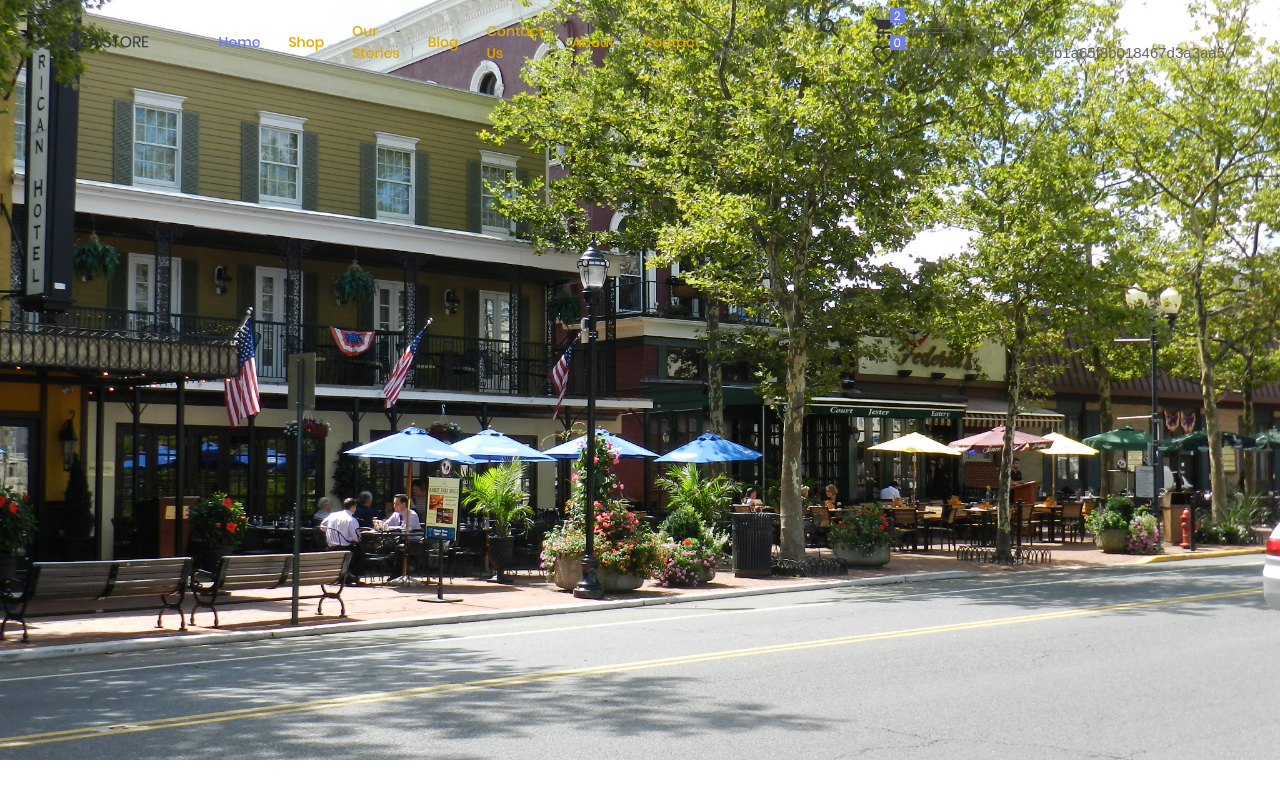
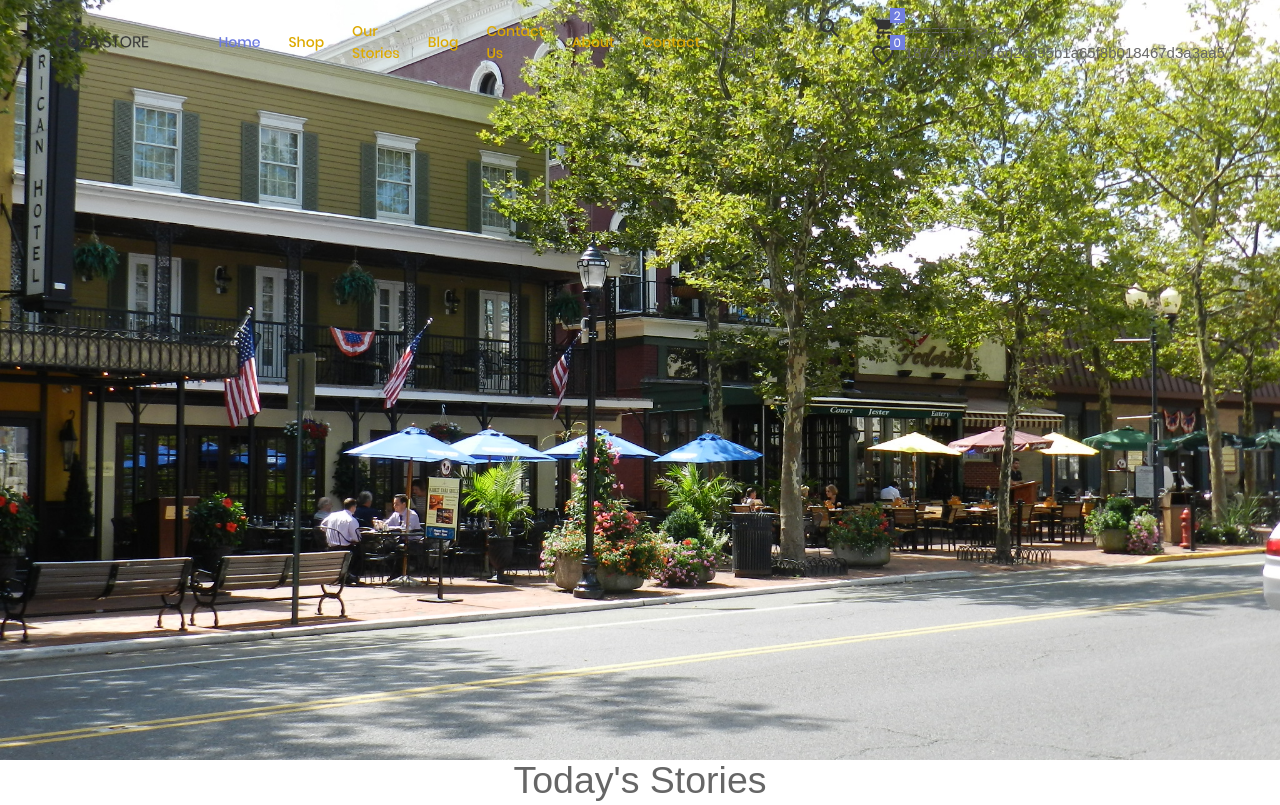
Before and after one commit to FHS-SLE/LewisBrothersProject, a plain HTML site: page index.html in a window 1280 px wide. Shown: the top 805 px of the page. Drawn offline with Linux system fonts and the light colour scheme; a web font is replaced by a local one.

Commit message:
added story heading

```diff
--- a/css/main.css
+++ b/css/main.css
@@ -1978,6 +1978,12 @@ input.num-product::-webkit-inner-spin-button {
 }
 
 
+/*//////////////////////////////////////////////////////////////////
+[ Stories Title ]*/
+
+.todaysStoriesTitle{
+  text-align: center;
+}
 
 /*//////////////////////////////////////////////////////////////////
 [ Block1 ]*/
--- a/index.html
+++ b/index.html
@@ -384,6 +384,10 @@
 		</div>
 	</section>
 
+
+<section class="todaysStoriesTitle">
+	<h1>Today's Stories</h1>
+	</section
 
 	<!-- Banner -->
 	<div class="sec-banner bg0 p-t-80 p-b-50">
```
